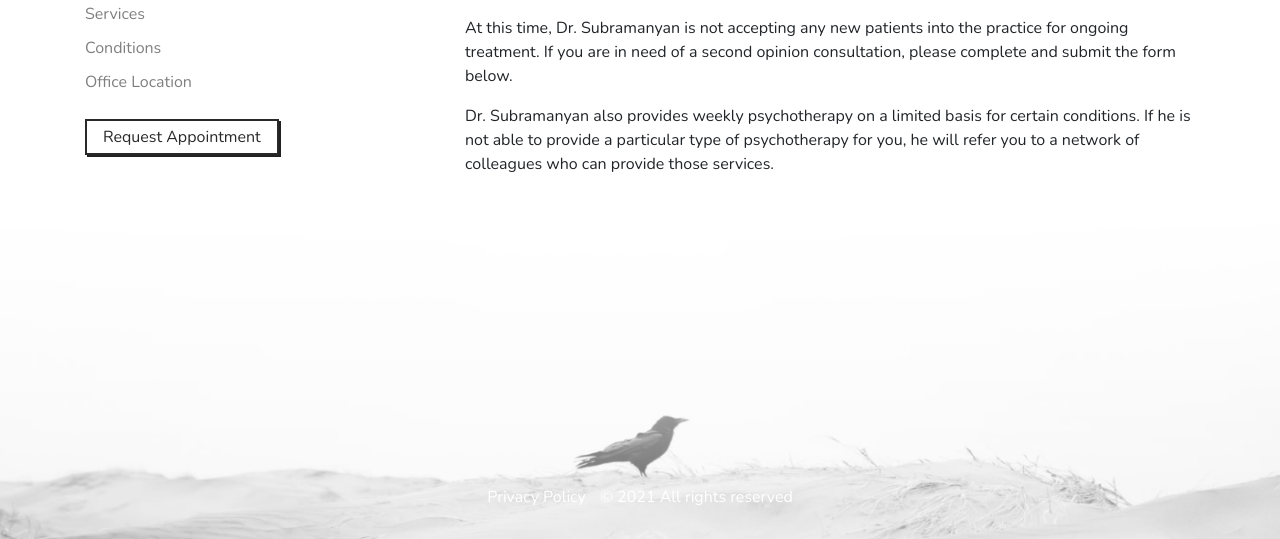
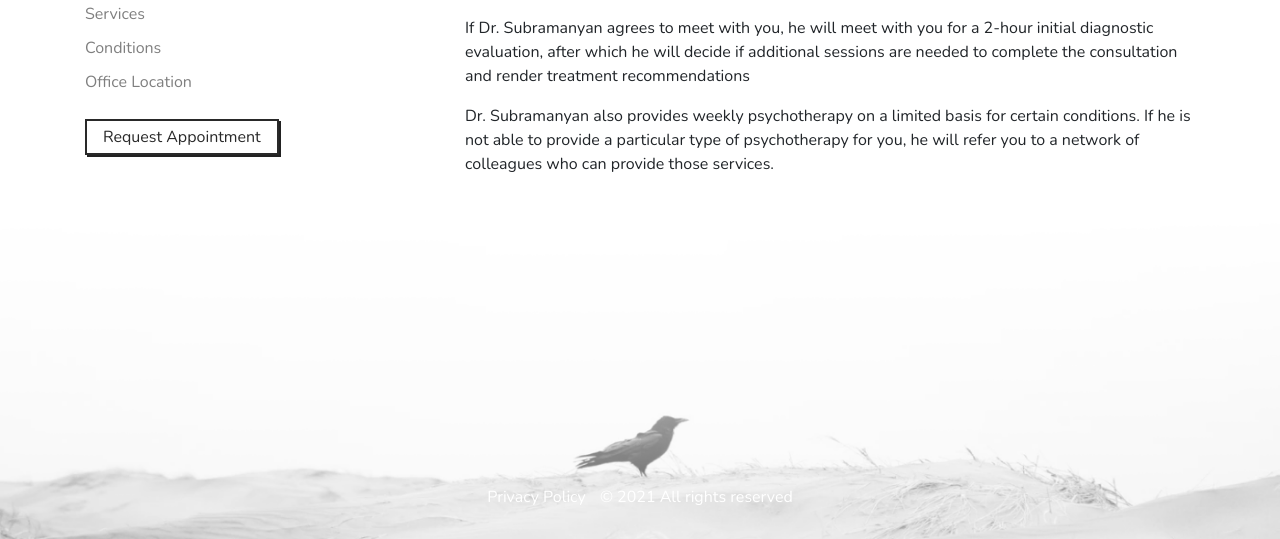
Before and after one commit to keyurdev/indigo-marketing, a plain HTML site: page personalsite/appointment.html in a window 1280 px wide. Shown: the part 261-800 px from the top of the page. Drawn offline with nearby package versions, Linux system fonts and the light colour scheme.

Commit message:
Update appointment.html

```diff
--- a/personalsite/appointment.html
+++ b/personalsite/appointment.html
@@ -78,8 +78,10 @@
               <a href="https://www.paubox.com/SanFranPsychiatrists/upload" class="btn custom large-btn mb-4 full">Open
                 HIPAA-Compliant Contact Form</a>
               <p>
-                At this time, Dr. Subramanyan is not accepting any new patients into the practice for ongoing treatment.
-                If you are in need of a second opinion consultation, please complete and submit the form below.
+                If Dr. Subramanyan agrees to meet with you, he will meet with you for a
+                2-hour initial diagnostic evaluation, after which he will decide if additional
+                sessions are needed to complete the consultation and render treatment
+                recommendations
               </p>
               <p>
                 Dr. Subramanyan also provides weekly psychotherapy on a
```
